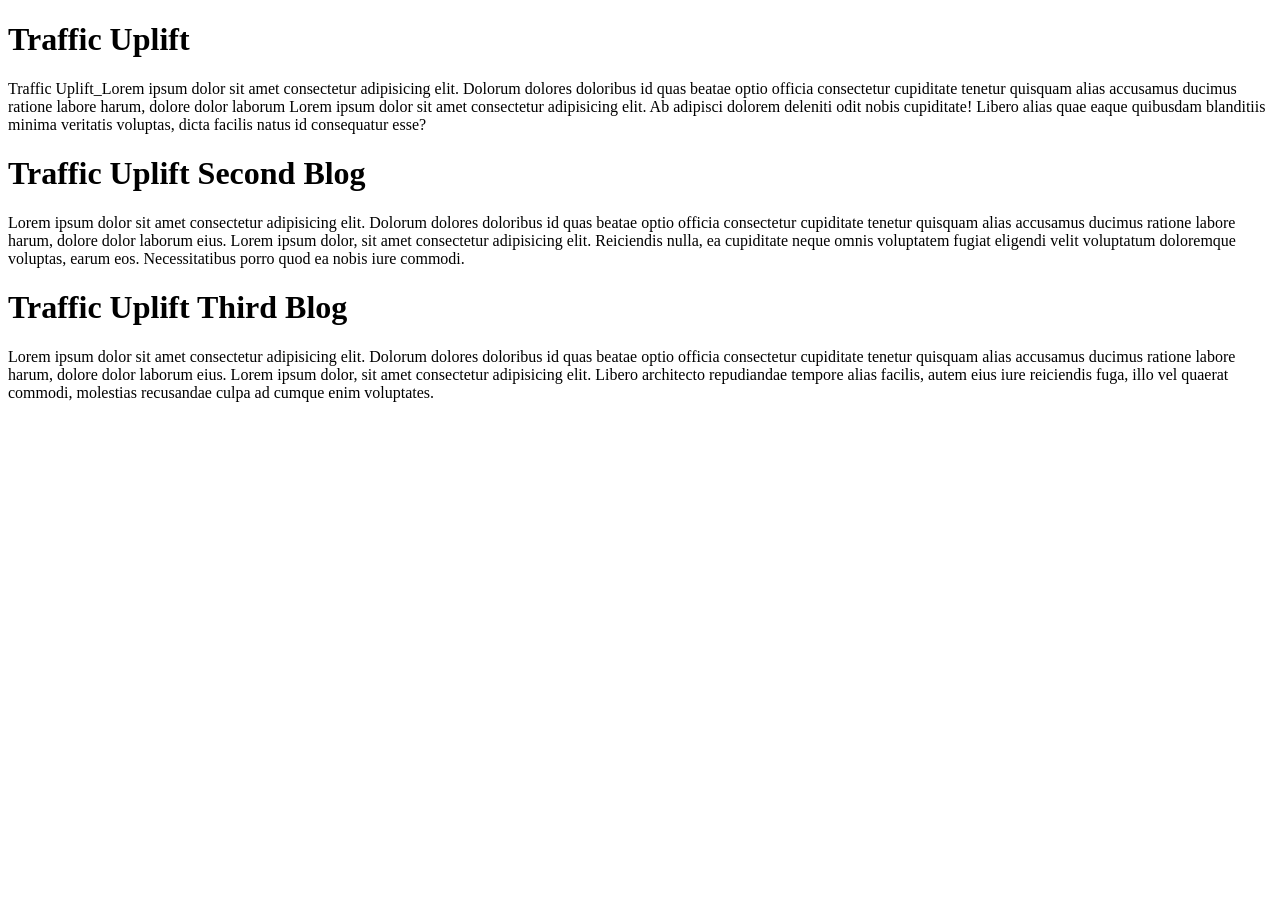
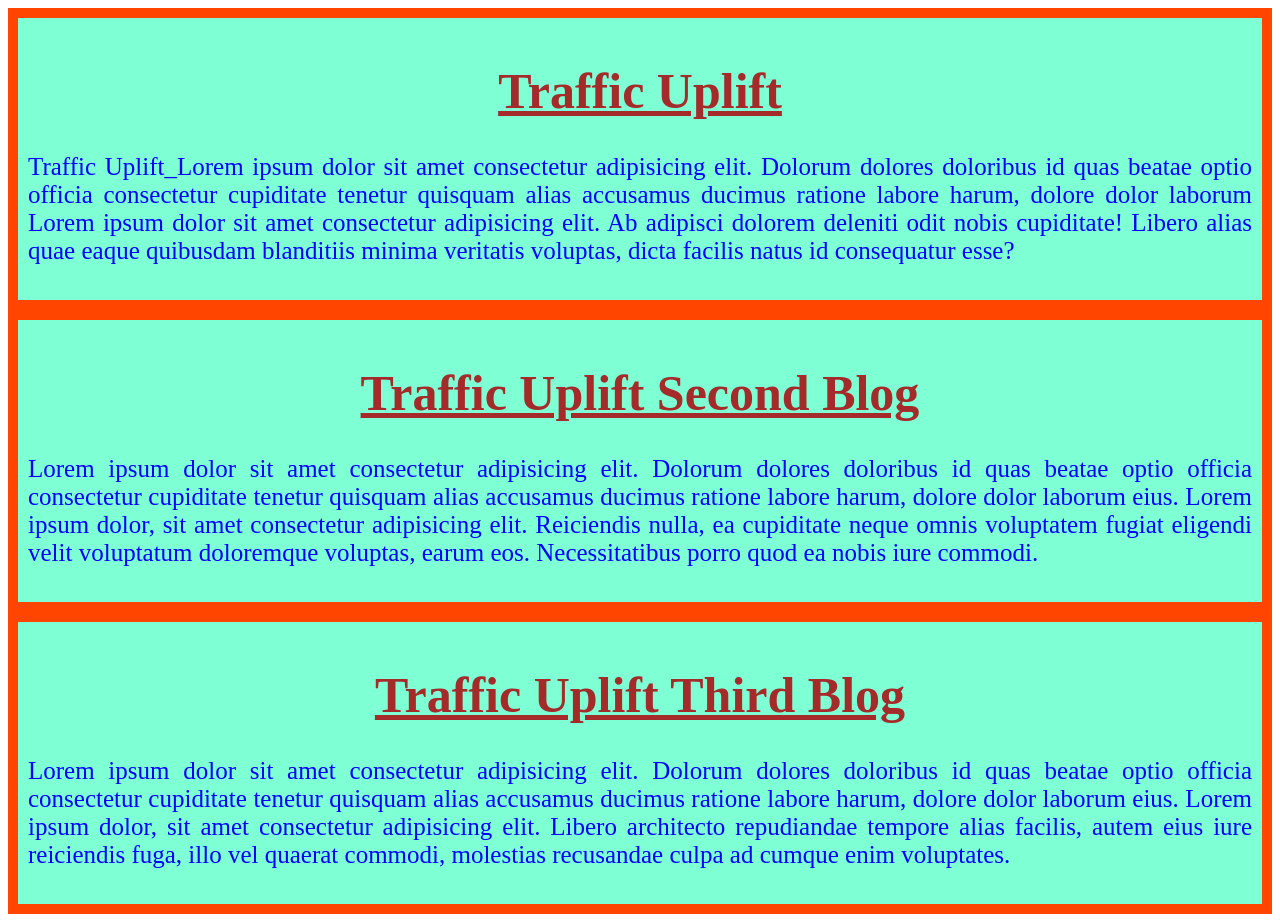
Before and after one commit to masumgaibandha/my-2nd-project-repo, a plain HTML site: page index.html in a window 1280 px wide. Before the commit the page ends 800 px from the top, so only its background shows below. Drawn offline with Linux system fonts and the light colour scheme; the site is published under a folder, as on GitHub Pages, so addresses that start at the root find nothing.

Commit message:
updated file

```diff
--- a/index.html
+++ b/index.html
@@ -4,7 +4,7 @@
   <meta charset="UTF-8">
   <meta name="viewport" content="width=device-width, initial-scale=1.0">
   <title>My Second Git hub Project</title>
-  <link rel="stylesheet" href="/Style/style.css">
+  <link rel="stylesheet" href="Style/style.css">
 
 </head>
 <body>
```
